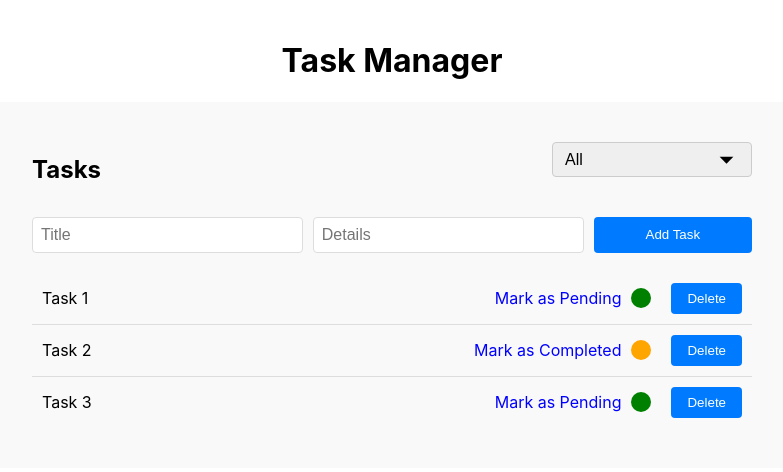
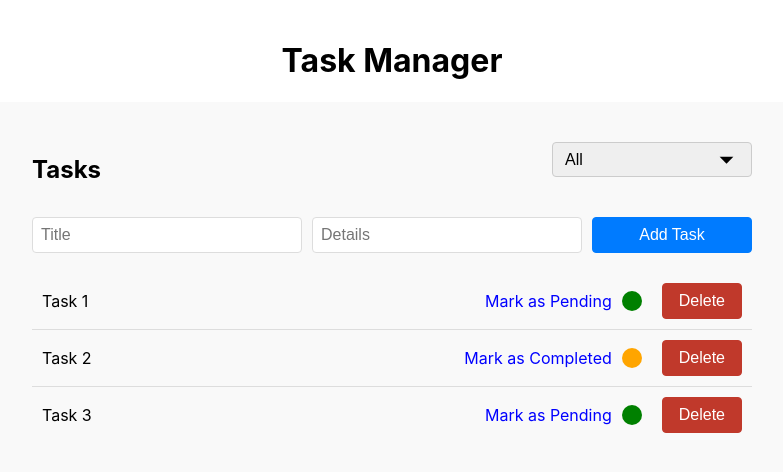
Before and after one commit to isaac-wahba/task-management-app, a React (Create React App) app: page / in a window 1280 px wide. Shown: the top 472 px of the page, without its empty margins (248-1031 px from the left). Built offline with nearby package versions, Linux system fonts and the light colour scheme.

Commit message:
enhance Button colors

```diff
--- a/src/components/atoms/Button/Button.scss
+++ b/src/components/atoms/Button/Button.scss
@@ -1,13 +1,20 @@
 .button {
-  background-color: #007bff;
-  color: #fff;
-  border: none;
+  padding: 8px 16px;
+  font-size: 16px;
+  border: 1px solid transparent;
   border-radius: 4px;
-  padding: 8px 16px;
+  color: white;
   cursor: pointer;
   transition: background-color 0.3s ease;
 
+  background-color: var(--primary-color, #007bff);
+  border-color: var(--primary-color, #007bff);
+
   &:hover {
-    background-color: #0056b3;
+    background-color: var(--hover-color, #0056b3);
+  }
+
+  &:focus {
+    outline: none;
   }
 }
--- a/src/components/atoms/Button/Button.tsx
+++ b/src/components/atoms/Button/Button.tsx
@@ -2,12 +2,28 @@ import "./Button.scss";
 
 interface ButtonProps {
   onClick: () => void;
+  primaryColor?: string;
+  hoverColor?: string;
   children: React.ReactNode;
 }
 
-const Button: React.FC<ButtonProps> = ({ onClick, children }) => {
+const Button: React.FC<ButtonProps> = ({
+  children,
+  onClick,
+  primaryColor,
+  hoverColor,
+}) => {
   return (
-    <button className="button" onClick={onClick}>
+    <button
+      className="button"
+      onClick={onClick}
+      style={
+        {
+          "--primary-color": primaryColor,
+          "--hover-color": hoverColor,
+        } as React.CSSProperties
+      }
+    >
       {children}
     </button>
   );
--- a/src/components/atoms/TaskItem/TaskItem.tsx
+++ b/src/components/atoms/TaskItem/TaskItem.tsx
@@ -24,7 +24,13 @@ const TaskItem: React.FC<TaskItemProps> = ({
           onToggle={() => onToggleStatus(task.id)}
         />
         <StatusIndicator status={task.status} />
-        <Button onClick={() => onDeleteTask(task.id)}>Delete</Button>
+        <Button
+          onClick={() => onDeleteTask(task.id)}
+          primaryColor="#C0392B"
+          hoverColor="#96281B"
+        >
+          Delete
+        </Button>
       </div>
     </div>
   );
```
